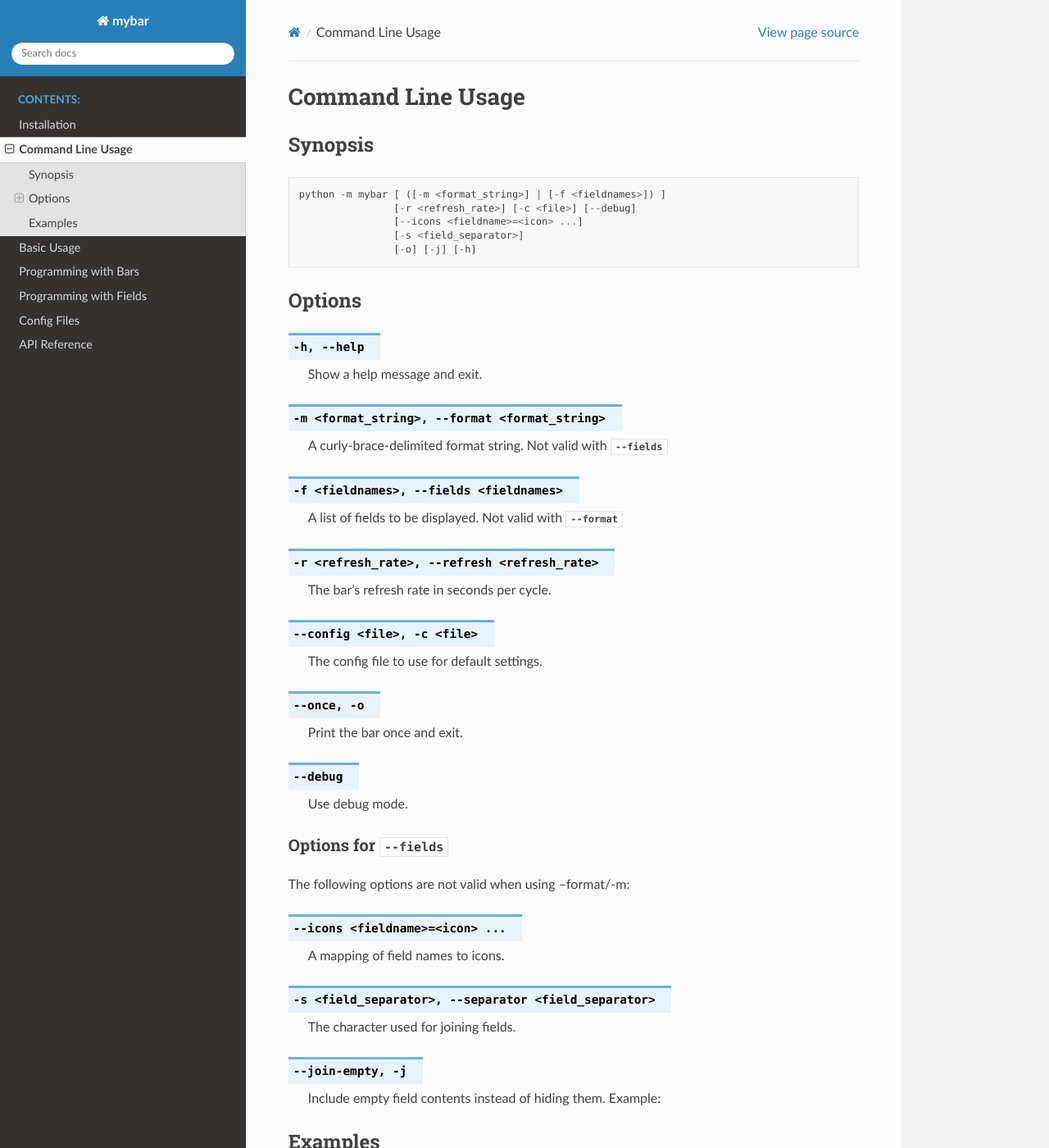
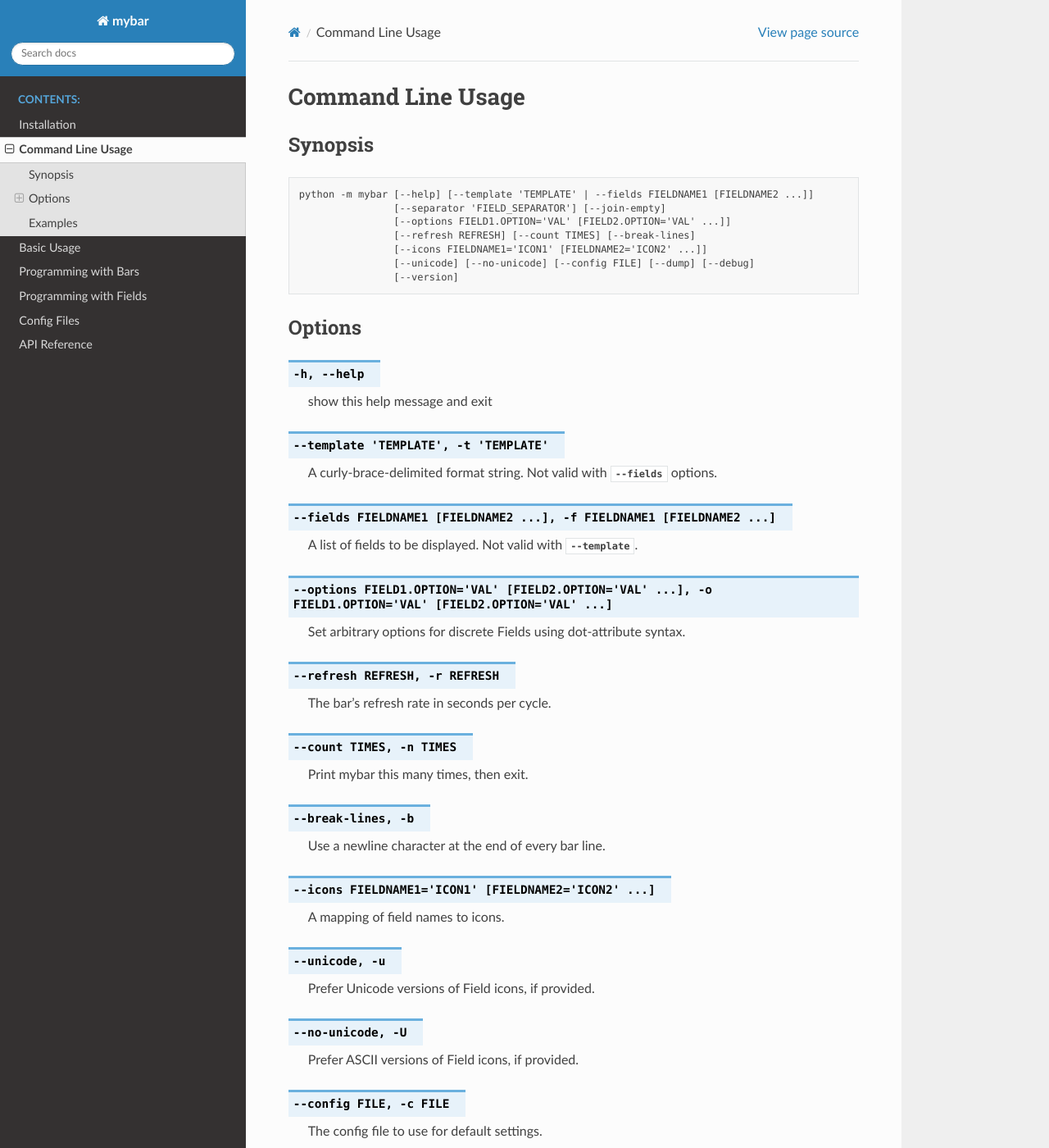
Before and after one commit to akyuute/mybar, a Sphinx documentation site: the page built from docs/cli.rst, in a window 1280 px wide and 1400 px high. Shown: the whole window at 82% size. Built offline with Sphinx 7.4.7 and the Read the Docs theme 2.0.0, drawn with Linux system fonts in a browser that asks for light colours; some of the changed text lies outside the part shown.

Commit message:
Update docs

```diff
--- a/docs/cli.rst
+++ b/docs/cli.rst
@@ -5,107 +5,142 @@ Command Line Usage
 Synopsis
 ---------
 
-.. code::
+.. code:: none
 
-    python -m mybar [ ([-m <format_string>] | [-f <fieldnames>]) ]
-                    [-r <refresh_rate>] [-c <file>] [--debug]
-                    [--icons <fieldname>=<icon> ...]
-                    [-s <field_separator>]
-                    [-o] [-j] [-h]
-
+    python -m mybar [--help] [--template 'TEMPLATE' | --fields FIELDNAME1 [FIELDNAME2 ...]]
+                    [--separator 'FIELD_SEPARATOR'] [--join-empty]
+                    [--options FIELD1.OPTION='VAL' [FIELD2.OPTION='VAL' ...]]
+                    [--refresh REFRESH] [--count TIMES] [--break-lines]
+                    [--icons FIELDNAME1='ICON1' [FIELDNAME2='ICON2' ...]]
+                    [--unicode] [--no-unicode] [--config FILE] [--dump] [--debug]
+                    [--version]
 
 Options
 -------
 
+
 .. option:: -h, --help
 
-    Show a help message and exit.
+    show this help message and exit
 
-.. option:: -m <format_string>, --format <format_string>
+.. option:: --template 'TEMPLATE', -t 'TEMPLATE'
 
-    A curly-brace-delimited format string. Not valid with :option:`--fields`
+    A curly-brace-delimited format string. Not valid with :option:`--fields` options.
 
-.. option:: -f <fieldnames>, --fields <fieldnames>
+.. option:: --fields FIELDNAME1 [FIELDNAME2 ...], -f FIELDNAME1 [FIELDNAME2 ...]
 
-    A list of fields to be displayed. Not valid with :option:`--format`
+    A list of fields to be displayed. Not valid with :option:`--template`.
 
-.. option:: -r <refresh_rate>, --refresh <refresh_rate>
+.. option:: --options FIELD1.OPTION='VAL' [FIELD2.OPTION='VAL' ...], -o FIELD1.OPTION='VAL' [FIELD2.OPTION='VAL' ...]
+
+    Set arbitrary options for discrete Fields using dot-attribute syntax.
+
+.. option:: --refresh REFRESH, -r REFRESH
 
     The bar's refresh rate in seconds per cycle.
 
-.. option:: --config <file>, -c <file>
+.. option:: --count TIMES, -n TIMES
+
+    Print mybar this many times, then exit.
+
+.. option:: --break-lines, -b
+
+   Use a newline character at the end of every bar line.
+
+.. option:: --icons FIELDNAME1='ICON1' [FIELDNAME2='ICON2' ...]
+
+    A mapping of field names to icons.
+
+.. option:: --unicode, -u
+
+    Prefer Unicode versions of Field icons, if provided.
+
+.. option:: --no-unicode, -U
+
+    Prefer ASCII versions of Field icons, if provided.
+
+.. option:: --config FILE, -c FILE
 
     The config file to use for default settings.
 
-.. option:: --once, -o
+.. option:: --dump, -d
 
-    Print the bar once and exit.
+    Instead of running mybar, print a config file using options specified in the command.
 
 .. option:: --debug
 
-    Use debug mode.
+    Use debug mode. (Not implemented)
+
+.. option:: --version, -v
+
+    show program's version number and exit
 
 
 Options for :option:`--fields`
 ~~~~~~~~~~~~~~~~~~~~~~~~~~~~~~~~
+  These options are not valid when using :option:`--template`:
 
-The following options are not valid when using --format/-m:
+.. option:: --separator 'FIELD_SEPARATOR', -s 'FIELD_SEPARATOR'
 
-.. option:: --icons <fieldname>=<icon> ...
-
-    A mapping of field names to icons.
-
-.. option:: -s <field_separator>, --separator <field_separator>
-
-    The character used for joining fields.
+    The character used for joining fields. Only valid with :option:`--fields`.
 
 .. option:: --join-empty, -j
 
-    Include empty field contents instead of hiding them.
-    Example:
-
+    Include empty field contents instead of hiding them. Only valid with :option:`--fields`.
 
 
 Examples
 ---------
 
-Run the bar using your default config file:
+Run mybar using your default config file:
 
 .. code:: bash
 
     $ python -m mybar
-    rutherford|Up 5d:11h:20m|CPU 02%|34C|Mem 5.2G|/:99.3G|Bat CHG100|wifi|2022-12-27 10:21:09
+    mymachine|Up 4d:14h:22m|CPU 05%|34C|Mem 8.6G|/:80.7G|Bat 100CHG|wifi|2023-11-10 16:34:18
 
 
-
-Run the bar using specific fields:
+Run mybar using custom icons:
 
 .. code:: bash
 
-    $ python -m mybar -f uptime cpu_temp mem_usage
-    Up 6d:11h:32m|37C|Mem 5.3G
+    $ python -m mybar --icons uptime='⏱️' cpu_temp='🔥' mem_usage='🧠' battery='🔋'
+    mymachine|⏱️4d:15h:7m|CPU 00%|🔥50C|🧠8.7G|/:80.7G|🔋100CHG|wifi|2023-11-10 17:19:20
 
 
-Run the bar with a custom field separator:
+Run mybar using specific fields:
 
 .. code:: bash
 
-    $ python -m mybar -f uptime cpu_temp mem_usage -s '//'
-    Up 7d:9h:17m//27C//Mem 5.1G
+    $ python -m mybar -f uptime cpu_usage mem_usage
+    Up 4d:14h:25m|CPU 03%|Mem 8.6G
 
 
-
-
-Run the bar using a custom format string:
+Run mybar with a custom field separator:
 
 .. code:: bash
 
-    $ python -m mybar -m '{uptime}! [{cpu_usage}/{cpu_temp}]; {datetime}'
-    Up 6d:11h:37m! [CPU 01%/36C]; 2022-12-28 01:37:58
+    $ python -m mybar -f uptime cpu_temp mem_usage -s ')('
+    Up 4d:14h:27m)(CPU 01%)(Mem 8.5G
 
 
+Run mybar using a custom format string:
+
+.. code:: bash
+
+    $ python -m mybar -t '{uptime}! [{cpu_usage}/{cpu_temp}]; {datetime}'
+    Up 4d:14h:30m! [CPU 01%/36C]; 2023-11-10 16:42:11
+
+
+Run mybar using more advanced custom field options:
+
+.. code:: bash
+
+    $ python -m mybar -o datetime.kwargs.fmt='%H:%M:%S.%f %m/%d/%Y'
+    mymachine|Up 5d:23h:18m|CPU 05%|36C|Mem 9.7G|/:80.5G|Bat 97CHG|wifi|01:30:08.000588 11/12/2023
 
 
 .. seealso::
 
-   The :doc:`configuration` page shows more comprehensive customization options through the use of config files.
+   The :doc:`configuration` page shows more comprehensive customization options
+   through the use of config files.
```
Also changed, not shown: docs/configuration.rst (+5 -3 lines).
